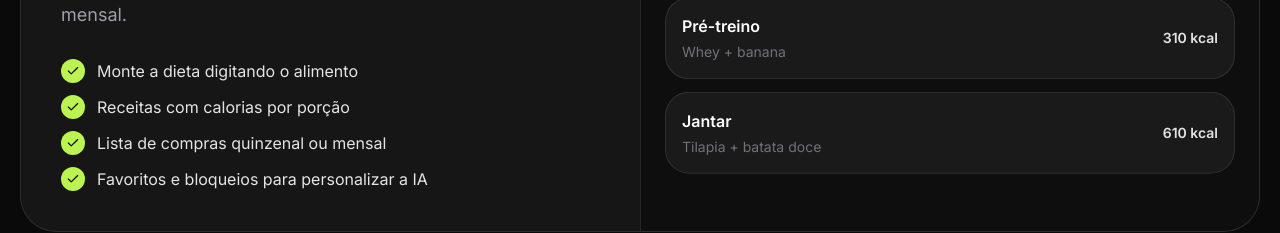
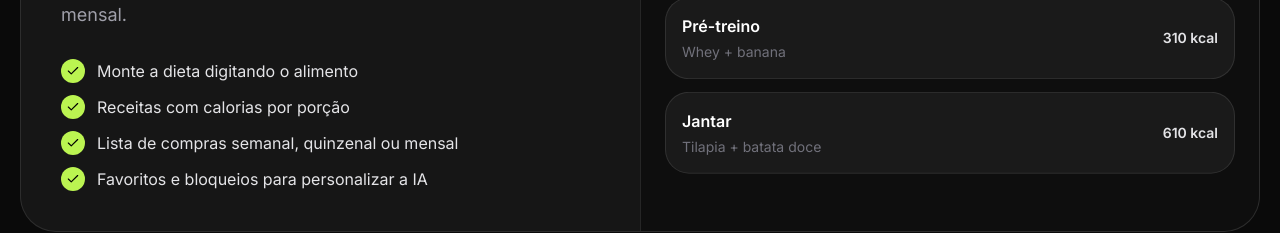
Before and after one commit to gabrielagnelo-ai/ShapeOS, a Next.js app: page / in a window 1280 px wide. Shown: the part 1832-2065 px from the top of the page. Built offline with nearby package versions, Linux system fonts and the light colour scheme.

Commit message:
Add weekly shopping list period

```diff
--- a/src/app/dieta/page.tsx
+++ b/src/app/dieta/page.tsx
@@ -24,7 +24,8 @@ type SearchParams = Promise<{ periodo?: string }>;
 
 export default async function DietaPage({ searchParams }: { searchParams: SearchParams }) {
   const { periodo } = await searchParams;
-  const days = periodo === "mensal" ? 30 : 15;
+  const days = periodo === "semanal" ? 7 : periodo === "mensal" ? 30 : 15;
+  const periodLabel = days === 7 ? "Semanal" : days === 30 ? "Mensal" : "Quinzenal";
   const { user, profile } = await requireUserProfile();
   const metrics = computeProfileMetrics(profile);
   const dietPlans = await prisma.dietPlan.findMany({
@@ -290,9 +291,10 @@ export default async function DietaPage({ searchParams }: { searchParams: Search
           <div className="mt-4 flex flex-wrap items-center justify-between gap-3">
             <div>
               <h2 className="text-xl font-semibold">Lista de compras</h2>
-              <p className="mt-1 text-sm text-zinc-500">{days === 30 ? "Mensal" : "Quinzenal"} - {days} dias</p>
+              <p className="mt-1 text-sm text-zinc-500">{periodLabel} - {days} dias</p>
             </div>
             <div className="flex rounded-full bg-white/10 p-1 text-sm">
+              <Link href="/dieta?periodo=semanal" className={`rounded-full px-3 py-2 ${days === 7 ? "bg-lime-300 text-black" : "text-zinc-300"}`}>7 dias</Link>
               <Link href="/dieta?periodo=quinzenal" className={`rounded-full px-3 py-2 ${days === 15 ? "bg-lime-300 text-black" : "text-zinc-300"}`}>15 dias</Link>
               <Link href="/dieta?periodo=mensal" className={`rounded-full px-3 py-2 ${days === 30 ? "bg-lime-300 text-black" : "text-zinc-300"}`}>30 dias</Link>
             </div>
--- a/src/app/page.tsx
+++ b/src/app/page.tsx
@@ -124,7 +124,7 @@ export default function LandingPage() {
                 O ShapeOS respeita dieta prescrita, permite montar refeições por alimento e ainda gera lista de compras quinzenal ou mensal.
               </p>
               <div className="mt-7 grid gap-3">
-                {["Monte a dieta digitando o alimento", "Receitas com calorias por porção", "Lista de compras quinzenal ou mensal", "Favoritos e bloqueios para personalizar a IA"].map((item) => (
+                {["Monte a dieta digitando o alimento", "Receitas com calorias por porção", "Lista de compras semanal, quinzenal ou mensal", "Favoritos e bloqueios para personalizar a IA"].map((item) => (
                   <div key={item} className="flex items-center gap-3 text-zinc-200">
                     <span className="flex h-6 w-6 items-center justify-center rounded-full bg-lime-300 text-black"><Check size={14} /></span>
                     {item}
```
